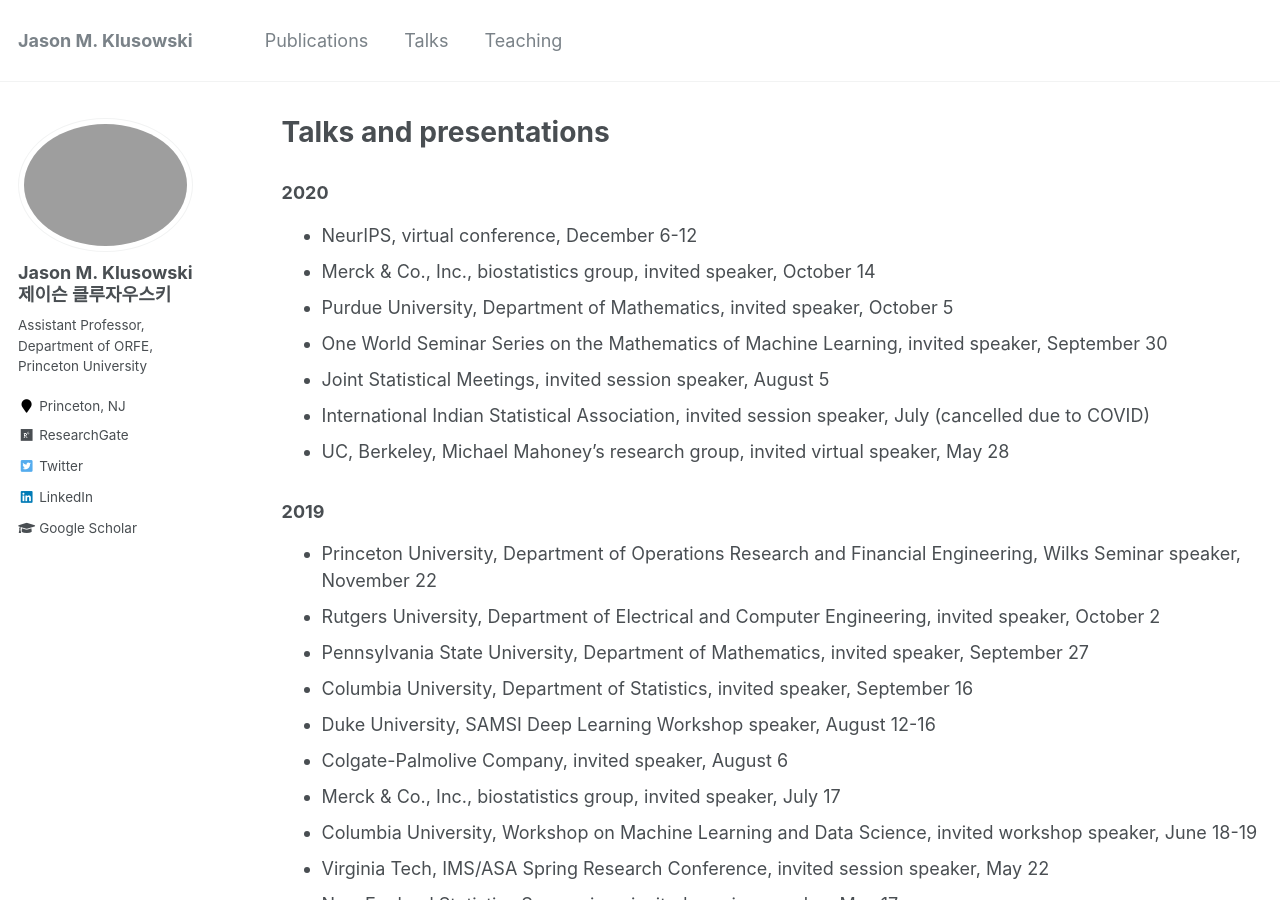
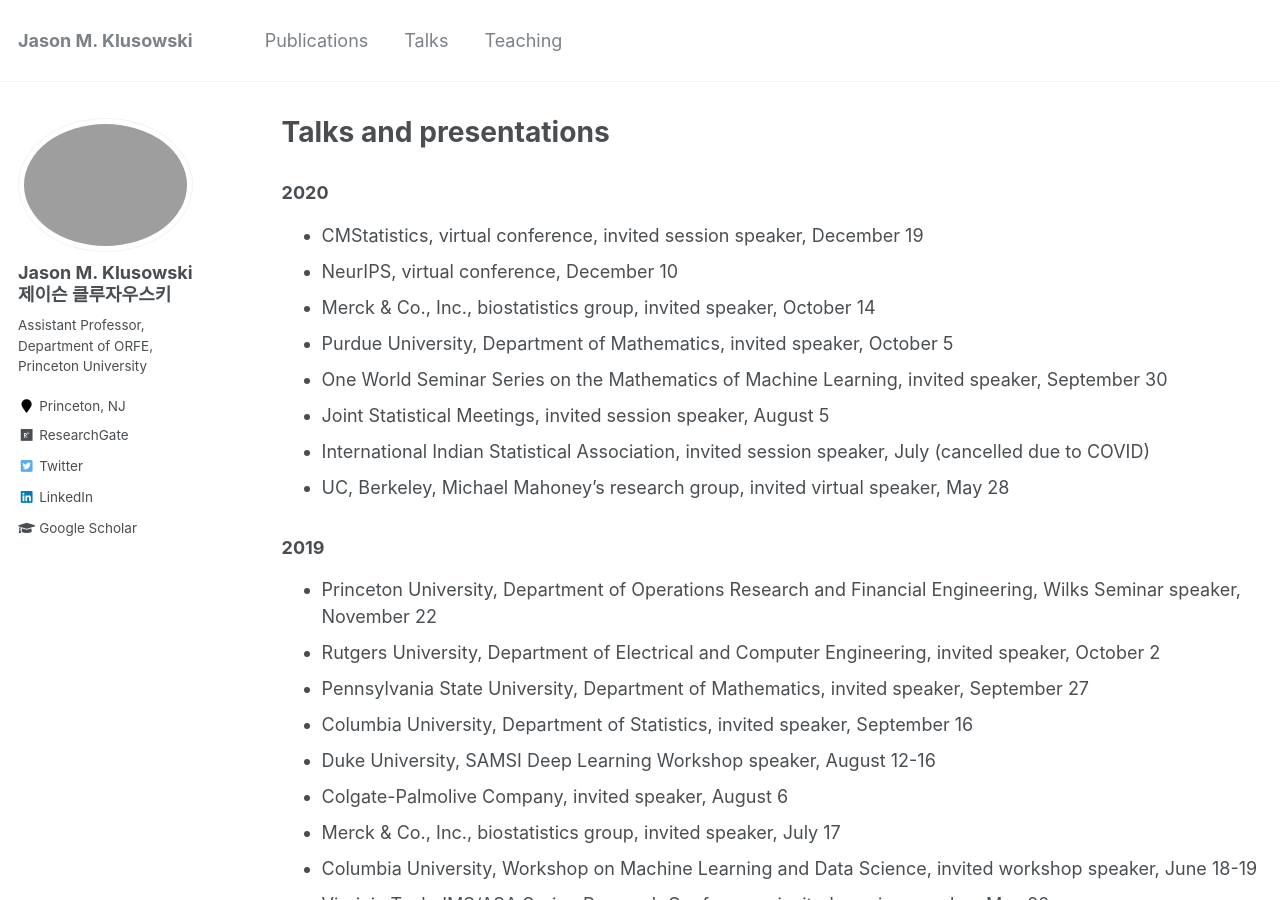
Before and after one commit to jasonklusowski/jasonklusowski.github.io, a Jekyll site: the page built from _pages/talks.md, in a window 1280 px wide and 900 px high. Built offline with Jekyll 4.4.1, drawn with Linux system fonts in a browser that asks for light colours.

Commit message:
Update talks.md

```diff
--- a/_pages/talks.md
+++ b/_pages/talks.md
@@ -6,7 +6,8 @@ author_profile: true
 ---
 
 ### 2020
-* NeurIPS, virtual conference, December 6-12
+* CMStatistics, virtual conference, invited session speaker, December 19
+* NeurIPS, virtual conference, December 10
 * Merck & Co., Inc., biostatistics group, invited speaker, October 14
 * Purdue University, Department of Mathematics, invited speaker, October 5
 * One World Seminar Series on the Mathematics of Machine Learning, invited speaker, September 30
```
